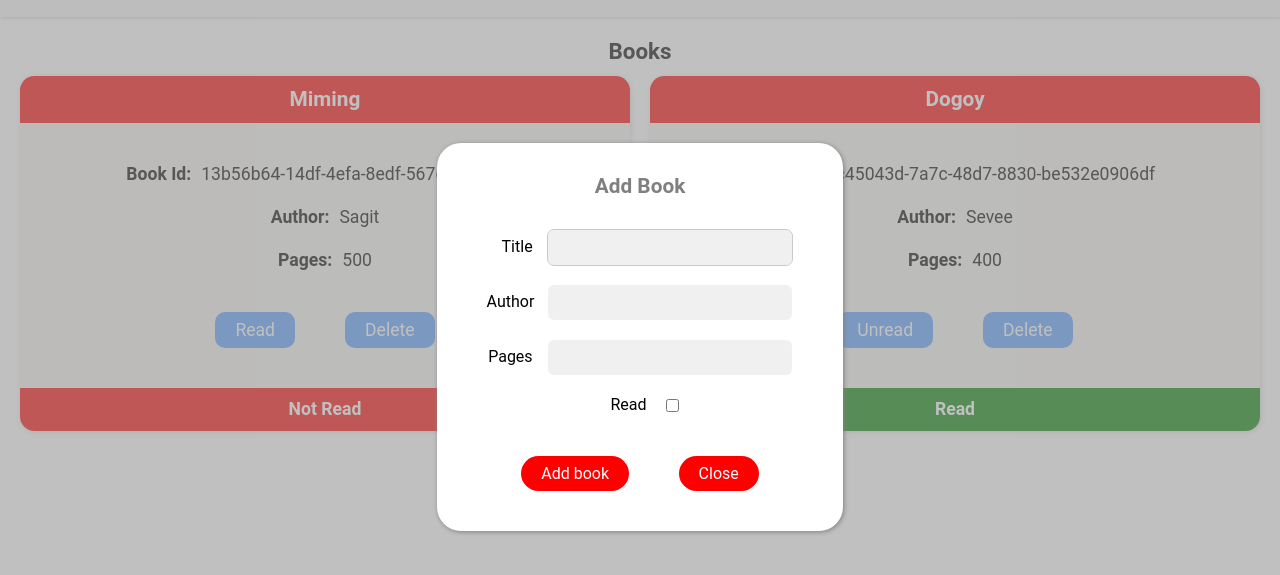
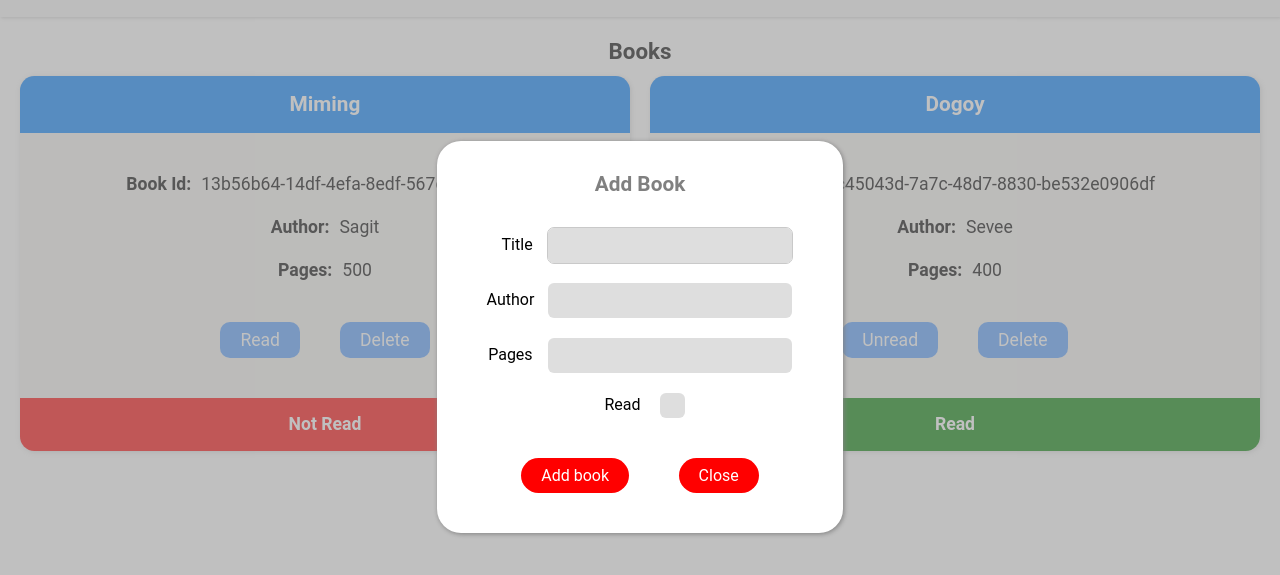
Before and after one commit to etanyosef/odin-library, a plain HTML site: page index.html in a window 1280 px wide. Both pictures are taken after a click on the button "Add book". Shown: the part 63-638 px from the top of the page. Drawn offline with Linux system fonts and the light colour scheme.

Commit message:
change checkbox css

```diff
--- a/css/style.css
+++ b/css/style.css
@@ -2,6 +2,10 @@
     font-family: Roboto, sans-serif;
     line-height: 1.3;
     font-size: 16px;
+}
+
+input {
+    cursor: pointer;
 }
 
 * {
@@ -83,12 +87,35 @@ dialog .form-row > label {
 dialog .form-row > input {
     padding: 8px 12px;
     border: none;
-    background-color: rgb(240, 240, 240);
+    background-color: rgb(222, 222, 222);
     border-radius: 6px;
 }
 dialog .form-row:has(input[type="checkbox"]) {
     justify-content: center;
     gap: 20px;
+}
+dialog .form-row > input[type="checkbox"] {
+    appearance: none;
+    margin: 0;
+    background-color: rgb(222, 222, 222);
+    font: inherit;
+    color: black;
+    width: 25px;
+    height: 25px;
+    display: grid;
+    place-content: center;
+}
+dialog .form-row > input[type="checkbox"]::before {
+    content: "";
+    width: 16px;
+    height: 16px;
+    transition: 120ms transform ease-in-out;
+    transform: scale(0);
+    box-shadow: inset 1em 1em rgb(0, 140, 255);
+    border-radius: 3px;
+}
+dialog .form-row > input[type="checkbox"]:checked::before {
+    transform: scale(1);
 }
 dialog .form-row > input:focus {
     outline: 1px solid rgb(201, 201, 201);
@@ -139,26 +166,25 @@ main > h2 {
 }
 .book-item > h3 {
     text-align: center;
-    background-color: red;
-    padding: 10px 0;
+    background-color: rgb(0, 128, 255);
+    padding: 15px 0;
     top: 0;
     color: white;
     margin-bottom: 20px;
     font-size: 1.3rem;
 }
-.book-item > .red {
-    background-color: red;
+.book-item > .red,
+.book-item > .green {
     font-weight: bold;
     color: white;
     text-align: center;
-    padding: 10px 0;
+    padding: 15px 0;
+}
+.book-item > .red {
+    background-color: red;
 }
 .book-item > .green {
     background-color: green;
-    font-weight: bold;
-    color: white;
-    text-align: center;
-    padding: 10px 0;
 }
 
 .book-item-row > .book-field {
@@ -169,7 +195,7 @@ main > h2 {
 .book-item-row:has(.book-button) {
     justify-content: center;
     margin: 20px 0;
-    gap: 50px;
+    gap: 40px;
 }
 .book-item-row > .book-button {
     border: none;
--- a/index.html
+++ b/index.html
@@ -17,7 +17,7 @@
         <main>
             <dialog>
                 <h3>Add Book</h3>
-                <form id="add-book-form" class="add-book-form">
+                <form id="add-book-form" class="add-book-form" action="">
                     <div class="form-row">
                         <label for="title">Title</label>
                         <input type="text" id="title" name="title" minlength="2" required>
@@ -39,7 +39,7 @@
                     </div>
 
                     <div class="form-row">
-                        <button id="add-book">Add book</button>
+                        <button id="add-book" type="submit">Add book</button>
                         <button id="close-form">Close</button>
                     </div>
 
```
